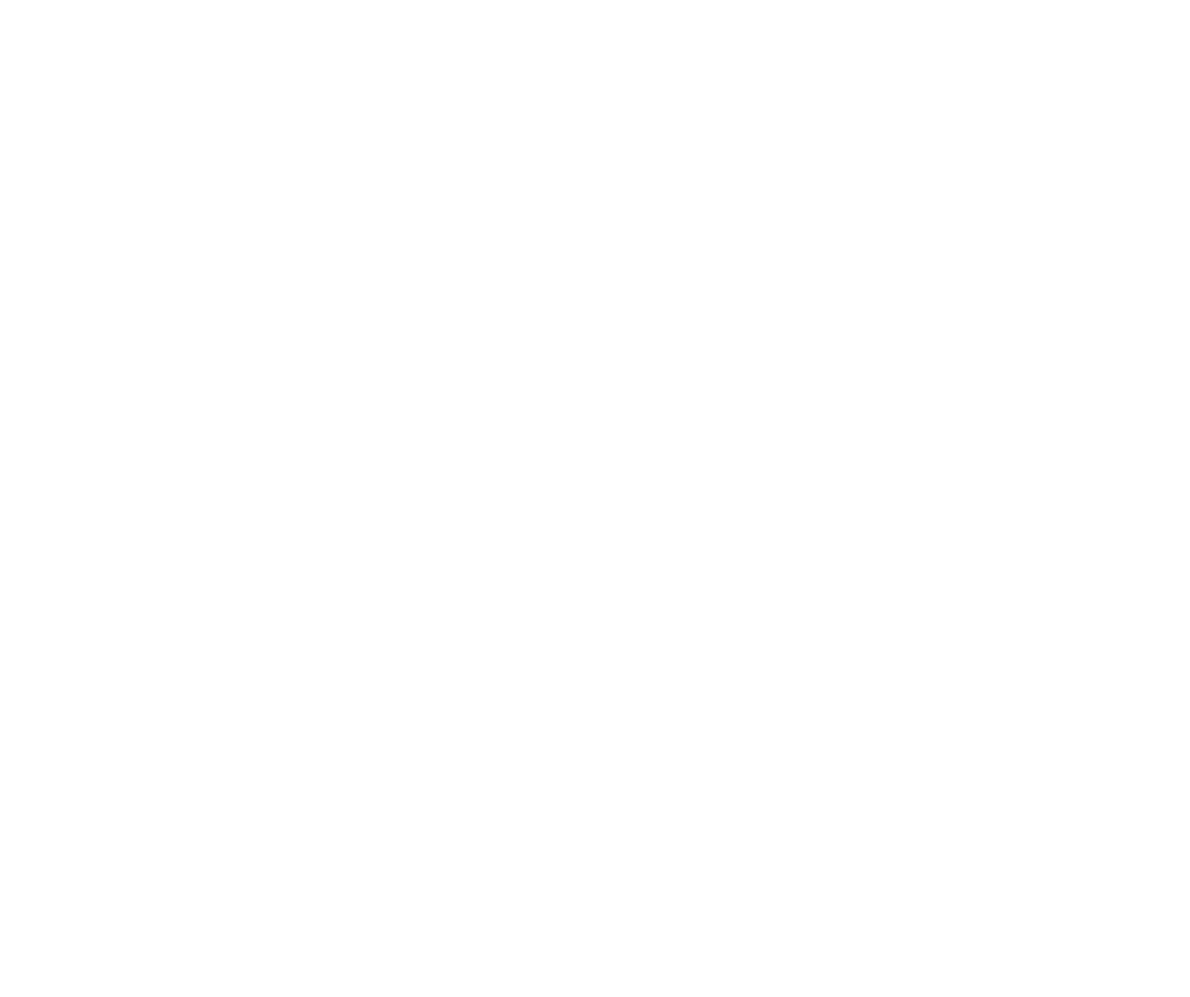
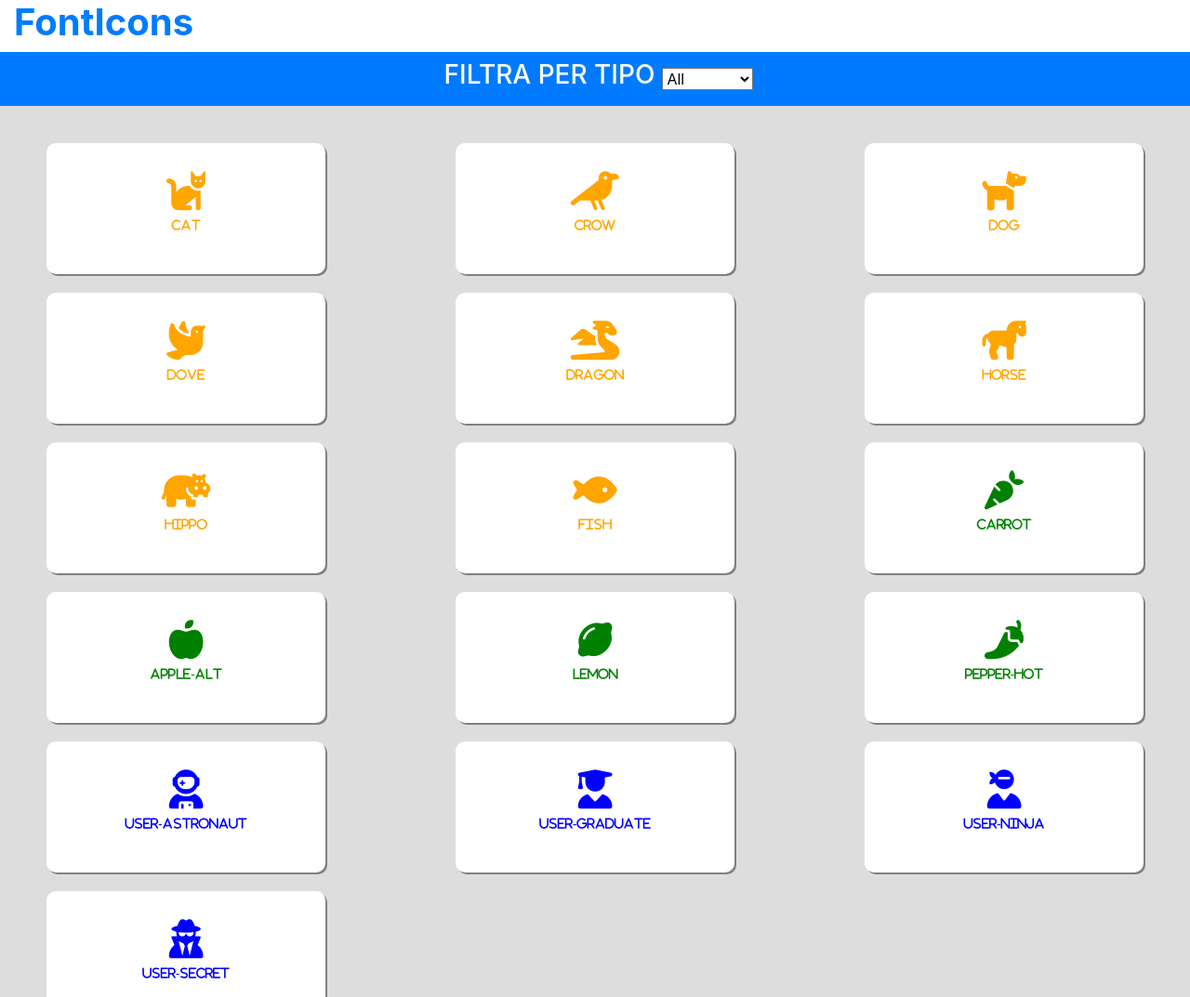
Before and after one commit to GiuseppeTodisco92/js-es6-icons, a plain HTML site: page index.html in a window 1280 px wide. Shown: the top 1073 px of the page at 93% size. Before the commit the page ends 800 px from the top, so only its background shows below. Drawn offline with nearby package versions, Linux system fonts and the light colour scheme.

Commit message:
add cards + color cards

```diff
--- /dev/null
+++ b/css/style.css
@@ -0,0 +1,29 @@
+.box_icon{
+    display: flex;
+    justify-content: center;
+    align-items: center;
+    font-size: 42px;
+    padding: 30px 0px ;
+    margin: 10px;
+    width: 300px;
+    background-color: white;
+    border-radius: 10px;
+    text-align: center;
+    box-shadow: 2px 2px grey;
+
+}
+
+.box_icons{
+    background-color: #dddddd;
+    display: flex;
+    flex-wrap: wrap;
+    padding: 30px 40px;
+
+    justify-content: space-between;
+}
+
+.icon_name {
+    margin-top: 10px;
+    font-size: small;
+    text-align: center;
+}
--- a/data.js
+++ b/data.js
@@ -1,4 +1,23 @@
-[
+// Ciao Ragazzi,
+// Esercizio di oggi:
+// cartella/repo js-es6-icons
+// Milestone 1
+// Partendo dalla struttura dati fornita, visualizzare in pagina un box per ogni icona, in cui è presente il nome dell'icona e l'icona stessa.
+// Milestone 2
+// Ciascuna icona ha una proprietà "color": utilizzare questa proprietà per visualizzare le icone del colore corrispondente.
+// Milestone 3
+// Aggiungere alla pagina una select in cui le options corrispondono ai vari tipi di icone (animal, vegetable, user). Quando l'utente seleziona un tipo dalla select, visualizzare solamente le icone corrispondenti.
+// BONUS
+// 1- modificare la struttura dati fornita e valorizzare la proprietà "color" in modo dinamico: generare in modo casuale un codice colore, sapendo che la notazione esadecimale è formata dal simbolo "#" seguito da 6 caratteri alfanumerici compresi tra 0 e 9 e A e F.
+// 2- popolare le options della select della milestone 3 dinamicamente.
+// Consigli del giorno
+// Come sempre, iniziamo prima di tutto dall'analisi e comprensione della consegna. Scomponiamo il problema in micro-passaggi logici che solamente in un secondo momento trasformeremo in codice.
+// Le icone presenti nella struttura dati fanno riferimento alla nota libreria Font Awesome, perciò come prima cosa assicuriamoci di aver inserito il link alla cdn nell'head della pagina.
+// Dopodiché, basandoci sul codice di riferimento nel sito di Font Awesome, analizziamo come è formato il tag <i> di un'icona qualsiasi, in particolare focalizziamoci sulle classi.
+// Come possiamo usare i dati presenti nella nostra struttura dati per creare l'elemento html nel modo corretto e visualizzare l'icona in pagina?
+// Inizialmente può essere sufficiente stampare dei semplici div, senza alcuno stile, con all'interno l'icona e uno span con il nome. Solamente quando la parte logica è completa, ci dedichiamo al css.
+
+const cards = [
 	{
 		name: 'cat',
 		prefix: 'fa-',
@@ -112,3 +131,23 @@
 		color: 'blue'
 	}
 ];
+
+const boxCards = document.querySelector(".box_icons");
+
+
+
+cards.forEach(element => {
+	const div = document.createElement("div");
+	const cardName = document.createElement("p");
+	cardName.innerHTML = element.name;
+	cardName.classList.add("icon_name");
+	div.classList.add("box_icon");
+	div.style.color = element.color;
+	const fontAwesome = document.createElement("i");
+	fontAwesome.classList.add(element.family, element.prefix + element.name);
+	fontAwesome.append(cardName);
+	console.log(fontAwesome);
+	console.log(div);
+	div.append(fontAwesome);
+	boxCards.append(div);
+});
--- a/index.html
+++ b/index.html
@@ -4,9 +4,39 @@
     <meta charset="UTF-8">
     <meta http-equiv="X-UA-Compatible" content="IE=edge">
     <meta name="viewport" content="width=device-width, initial-scale=1.0">
-    <title>Document</title>
+    <!-- fontawesome  -->
+    <link rel="stylesheet" href="https://cdnjs.cloudflare.com/ajax/libs/font-awesome/6.1.1/css/all.min.css" integrity="sha512-KfkfwYDsLkIlwQp6LFnl8zNdLGxu9YAA1QvwINks4PhcElQSvqcyVLLD9aMhXd13uQjoXtEKNosOWaZqXgel0g==" crossorigin="anonymous" referrerpolicy="no-referrer" />
+    <!-- Bootstrap  -->
+    <link rel="stylesheet" href="https://cdn.jsdelivr.net/npm/bootstrap@4.6.1/dist/css/bootstrap.min.css" integrity="sha384-zCbKRCUGaJDkqS1kPbPd7TveP5iyJE0EjAuZQTgFLD2ylzuqKfdKlfG/eSrtxUkn" crossorigin="anonymous">
+    <!-- css  -->
+    <link rel="stylesheet" href="css/style.css">
+    <title>js-es6</title>
 </head>
 <body>
+    <!-- intestazione pagina  -->
+    <header class="">
+        <div class="header_top container-fluid ">
+            <h1 class="font-weight-bold text-primary">FontIcons</h1>
+        </div>
+        <div class="header_bottom d-flex justify-content-center align-items-center bg-primary py-2">
+            <h3 class="px-2 text-uppercase text-white">filtra per tipo</h3>
+            <select name="option" id="">
+                <option value="all">All</option>
+                <option value="animal">Animal</option>
+                <option value="vegetable">Vegetable</option>
+                <option value="user">User</option>
+            </select>
+        </div>
+    </header>
+    <!-- corpo pagina  -->
+    <main>
+        <div class="box_icons ">
+
+        </div>
+
+
+    </main>
+
 
     <script src="data.js"></script>
 </body>
```
